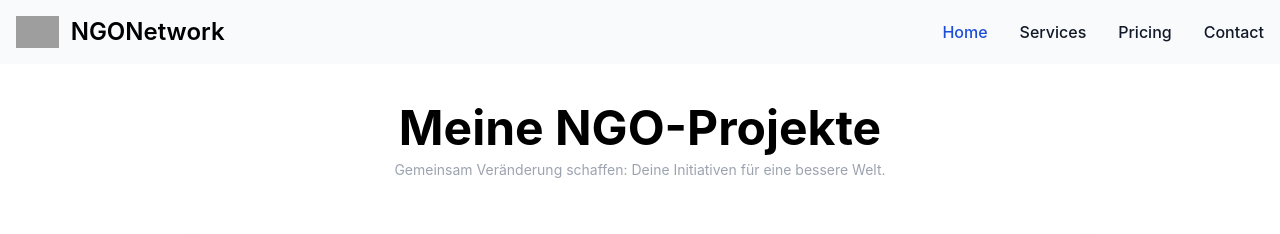
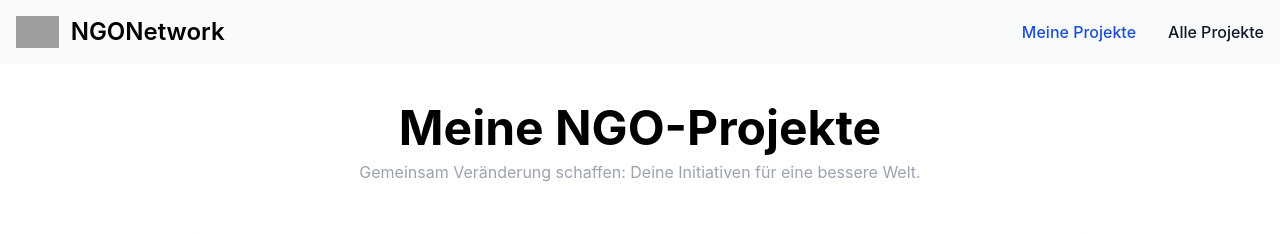
Before and after one commit to eremia2001/hackathon-sylog2023, a React (Create React App) app in the folder project-dashboard/: page / in a window 1280 px wide. Shown: the top 234 px of the page. Built offline with nearby package versions, Linux system fonts and the light colour scheme; grey boxes are pictures that could not be loaded.

Commit message:
Single Page Application Navigation

```diff
--- a/project-dashboard/src/App.jsx
+++ b/project-dashboard/src/App.jsx
@@ -14,18 +14,19 @@ import {
 import Navigation from "./components/Navigation";
 import ProjectView from "./components/ProjectView";
 import CreateProjectView from "./components/CreateProjectView";
+import { useNavigation } from "./hooks/useNavigation";
+import MyProjectsPage from "./pages/MyProjectsPage";
+import AllProjectsPage from "./pages/AllProjectsPage";
 
 function App() {
+  const { currentView, navigateTo } = useNavigation();
+
   return (
     <div className="flex flex-col">
-      <Navigation />
+      <Navigation navigateTo={navigateTo} />
       <div className="flex flex-col pt-10">
-        <h1 className="text-5xl font-bold mx-auto">Meine NGO-Projekte</h1>
-        <p className="text-sm mx-auto text-gray-400 mt-2">
-          Gemeinsam Veränderung schaffen: Deine Initiativen für eine bessere
-          Welt.
-        </p>
-        <ProjectView />
+        {currentView === "MyProjects" && <MyProjectsPage />}
+        {currentView === "AllProjects" && <AllProjectsPage />}
       </div>
     </div>
   );
--- a/project-dashboard/src/components/Navigation.jsx
+++ b/project-dashboard/src/components/Navigation.jsx
@@ -1,77 +1,52 @@
-import React, { Component } from "react";
-import { AppBar, Toolbar, Typography, Button } from "@mui/material";
-class Navigation extends Component {
-  render() {
+import React from "react";
+
+function Navigation({ navigateTo }) {
+  const [activePage, setActivePage] = React.useState("MyProjects");
+
+  const handleNavigationClick = (page) => {
+    setActivePage(page);
+    navigateTo(page);
+  };
+
   return (
-      <nav class="border-gray-200 bg-gray-50 dark:bg-gray-800 dark:border-gray-700">
-        <div class="max-w-screen-xl flex flex-wrap items-center justify-between mx-auto p-4">
-          <a href="#" class="flex items-center">
+    <nav className="border-gray-200 bg-gray-50 dark:bg-gray-800 dark:border-gray-700">
+      <div className="max-w-screen-xl flex flex-wrap items-center justify-between mx-auto p-4">
+        <a href="#" className="flex items-center">
           <img
             src="https://flowbite.com/docs/images/logo.svg"
-              class="h-8 mr-3"
+            className="h-8 mr-3"
             alt="Flowbite Logo"
           />
-            <span class="self-center text-2xl font-semibold whitespace-nowrap dark:text-white">
+          <span className="self-center text-2xl font-semibold whitespace-nowrap dark:text-white">
             NGONetwork
           </span>
         </a>
-          <button
-            data-collapse-toggle="navbar-solid-bg"
-            type="button"
-            class="inline-flex items-center p-2 w-10 h-10 justify-center text-sm text-gray-500 rounded-lg md:hidden hover:bg-gray-100 focus:outline-none focus:ring-2 focus:ring-gray-200 dark:text-gray-400 dark:hover:bg-gray-700 dark:focus:ring-gray-600"
-            aria-controls="navbar-solid-bg"
-            aria-expanded="false"
-          >
-            <span class="sr-only">Open main menu</span>
-            <svg
-              class="w-5 h-5"
-              aria-hidden="true"
-              xmlns="http://www.w3.org/2000/svg"
-              fill="none"
-              viewBox="0 0 17 14"
-            >
-              <path
-                stroke="currentColor"
-                stroke-linecap="round"
-                stroke-linejoin="round"
-                stroke-width="2"
-                d="M1 1h15M1 7h15M1 13h15"
-              />
-            </svg>
-          </button>
-          <div class="hidden w-full md:block md:w-auto" id="navbar-solid-bg">
-            <ul class="flex flex-col font-medium mt-4 rounded-lg bg-gray-50 md:flex-row md:space-x-8 md:mt-0 md:border-0 md:bg-transparent dark:bg-gray-800 md:dark:bg-transparent dark:border-gray-700">
+        <div className="hidden w-full md:block md:w-auto" id="navbar-solid-bg">
+          <ul className="flex flex-col font-medium mt-4 rounded-lg bg-gray-50 md:flex-row md:space-x-8 md:mt-0 md:border-0 md:bg-transparent dark:bg-gray-800 md:dark:bg-transparent dark:border-gray-700">
             <li>
               <a
                 href="#"
-                  class="block py-2 pl-3 pr-4 text-white bg-blue-700 rounded md:bg-transparent md:text-blue-700 md:p-0 md:dark:text-blue-500 dark:bg-blue-600 md:dark:bg-transparent"
-                  aria-current="page"
+                onClick={() => handleNavigationClick("MyProjects")}
+                className={`block py-2 pl-3 pr-4  ${
+                  activePage === "MyProjects"
+                    ? "text-blue-700"
+                    : " hover:text-blue-700 text-gray-900"
+                } rounded md:bg-transparent md:p-0 md:dark:text-blue-500 dark:bg-blue-600 md:dark:bg-transparent`}
               >
-                  Home
+                Meine Projekte
               </a>
             </li>
             <li>
               <a
                 href="#"
-                  class="block py-2 pl-3 pr-4 text-gray-900 rounded hover:bg-gray-100 md:hover:bg-transparent md:border-0 md:hover:text-blue-700 md:p-0 dark:text-white md:dark:hover:text-blue-500 dark:hover:bg-gray-700 dark:hover:text-white md:dark:hover:bg-transparent"
+                onClick={() => handleNavigationClick("AllProjects")}
+                className={`block py-2 pl-3 pr-4 ${
+                  activePage === "AllProjects"
+                    ? "text-blue-700"
+                    : " hover:text-blue-700 text-gray-900"
+                } rounded md:bg-transparent md:p-0 md:dark:text-blue-500 dark:bg-blue-600 md:dark:bg-transparent`}
               >
-                  Services
-                </a>
-              </li>
-              <li>
-                <a
-                  href="#"
-                  class="block py-2 pl-3 pr-4 text-gray-900 rounded hover:bg-gray-100 md:hover:bg-transparent md:border-0 md:hover:text-blue-700 md:p-0 dark:text-white md:dark:hover:text-blue-500 dark:hover:bg-gray-700 dark:hover:text-white md:dark:hover:bg-transparent"
-                >
-                  Pricing
-                </a>
-              </li>
-              <li>
-                <a
-                  href="#"
-                  class="block py-2 pl-3 pr-4 text-gray-900 rounded hover:bg-gray-100 md:hover:bg-transparent md:border-0 md:hover:text-blue-700 md:p-0 dark:text-white md:dark:hover:text-blue-500 dark:hover:bg-gray-700 dark:hover:text-white md:dark:hover:bg-transparent"
-                >
-                  Contact
+                Alle Projekte
               </a>
             </li>
           </ul>
@@ -80,6 +55,5 @@ class Navigation extends Component {
     </nav>
   );
 }
-}
 
 export default Navigation;
--- /dev/null
+++ b/project-dashboard/src/hooks/useNavigation.jsx
@@ -0,0 +1,11 @@
+import { useState } from "react";
+
+export function useNavigation() {
+  const [currentView, setCurrentView] = useState("MyProjects");
+
+  const navigateTo = (view) => {
+    setCurrentView(view);
+  };
+
+  return { currentView, navigateTo };
+}
--- /dev/null
+++ b/project-dashboard/src/pages/AllProjectsPage.jsx
@@ -0,0 +1,15 @@
+import React, { useState } from "react";
+import ProjectView from "../components/ProjectView";
+
+const MyProjectsPage = () => {
+  return (
+    <div className="flex flex-col">
+      <h1 className="text-5xl font-bold mx-auto">Alle NGO-Projekte</h1>
+      <p className="text-md mx-auto text-gray-400 mt-2">
+        Vereint für das Gute: Entdecke Initiativen aus unserer Gemeinschaft.
+      </p>
+    </div>
+  );
+};
+
+export default MyProjectsPage;
--- /dev/null
+++ b/project-dashboard/src/pages/MyProjectsPage.jsx
@@ -0,0 +1,16 @@
+import React, { useState } from "react";
+import ProjectView from "../components/ProjectView";
+
+const MyProjectsPage = () => {
+  return (
+    <div className="flex flex-col">
+      <h1 className="text-5xl font-bold mx-auto">Meine NGO-Projekte</h1>
+      <p className="text-md mx-auto text-gray-400 mt-2">
+        Gemeinsam Veränderung schaffen: Deine Initiativen für eine bessere Welt.
+      </p>
+      <ProjectView />
+    </div>
+  );
+};
+
+export default MyProjectsPage;
```
Lines whose indentation alone changed are shown as unchanged.
